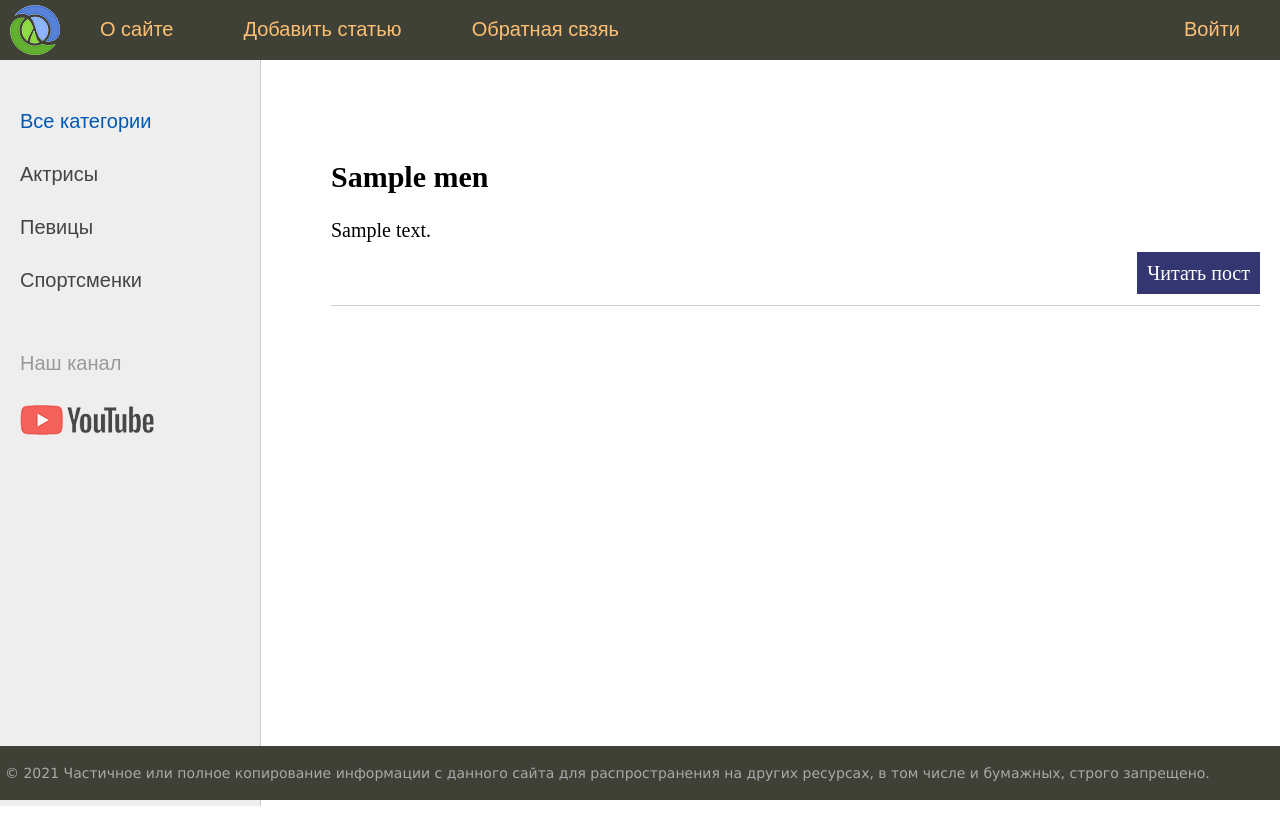
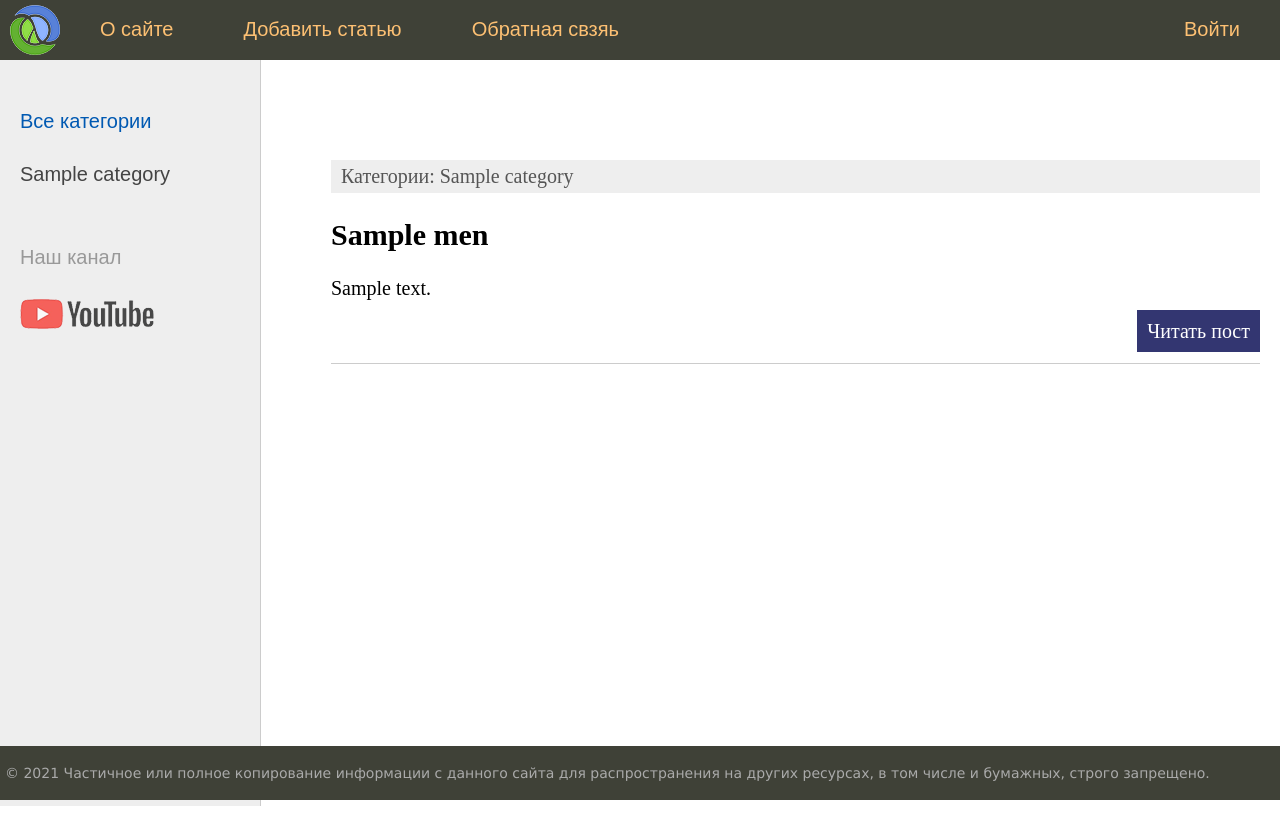
Before and after one commit to Nikolas-Svet/site, a Django app: page / in a window 1280 px wide. Run offline with Django 4.2, Linux system fonts and the light colour scheme; tables that the repository leaves empty hold one stand-in row (values such as "Sample post").

Commit message:
admin-panel

```diff
--- a/coolsite/coolsite/settings.py
+++ b/coolsite/coolsite/settings.py
@@ -126,7 +126,7 @@ AUTH_PASSWORD_VALIDATORS = [
 # Internationalization
 # https://docs.djangoproject.com/en/4.1/topics/i18n/
 
-LANGUAGE_CODE = 'en-us'
+LANGUAGE_CODE = 'ru' # Здесь можно менять язык в админ-панели
 
 TIME_ZONE = 'UTC'
 
--- a/coolsite/men/apps.py
+++ b/coolsite/men/apps.py
@@ -4,3 +4,4 @@ from django.apps import AppConfig
 class MenConfig(AppConfig):
     default_auto_field = 'django.db.models.BigAutoField'
     name = 'men'
+    verbose_name = 'Мужчины' #Название для админ-панели
--- a/coolsite/men/models.py
+++ b/coolsite/men/models.py
@@ -2,16 +2,33 @@ from django.db import models
 from django.urls import reverse
 
 class Men(models.Model):
-    title = models.CharField(max_length=255)
-    content = models.TextField(blank=True)
-    photo = models.ImageField(upload_to="photos/%Y/%m/%d/")
-    time_create = models.DateTimeField(auto_now_add=True)
-    time_update = models.DateTimeField(auto_now=True)
-    is_published = models.BooleanField(default=True)
+    title = models.CharField(max_length=255, verbose_name="Заголовок")
+    content = models.TextField(blank=True, verbose_name="Контент")
+    photo = models.ImageField(upload_to="photos/%Y/%m/%d/", verbose_name="Фото")
+    time_create = models.DateTimeField(auto_now_add=True, verbose_name="Дата создания")
+    time_update = models.DateTimeField(auto_now=True, verbose_name="Дата изменения")
+    is_published = models.BooleanField(default=True, verbose_name="Опубликовано")
+    cat = models.ForeignKey('Category', on_delete=models.PROTECT, null=True)
+    # cat ссылается на класс Category
 
-    # def __str__(self):
-    #     return self.title
+    def __str__(self):
+        return self.title
 
     def get_absolute_url(self):
         return reverse('post', kwargs={'post_id': self.pk})
     # Функция возвращает url
+
+    class Meta: #Класс, используемый для адми-панели
+        verbose_name = "Мужчины" #Название вкладки в админ-панели
+        verbose_name_plural = "Мужчины" #Название вкладки в админ-панели
+        ordering = ['time_create', 'title'] #Сортировка данных
+
+# Дополнительная таблица, разделяющая класс Men на категории
+class Category(models.Model):
+    name = models.CharField(max_length=100, db_index=True)
+
+    def __str__(self):
+        return self.name
+
+    def get_absolute_url(self):
+        return reverse('category', kwargs={'cat_id': self.pk})
--- a/coolsite/men/templates/men/base.html
+++ b/coolsite/men/templates/men/base.html
@@ -35,10 +35,19 @@
 <!-- Sidebar слева -->
 	<td valign="top" class="left-chapters">
 	<ul id="leftchapters">
+{% if cat_selected == 0 %}
 		<li class="selected">Все категории</li>
-		<li><a href="#">Актрисы</a></li>
-		<li><a href="#">Певицы</a></li>
-		<li><a href="#">Спортсменки</a></li>
+{% else %}
+		<li><a href="{% url 'home' %}">Все категории</a></li>
+{% endif %}
+
+{% for c in cats %}
+		{% if c.pk == cat_selected %}
+			<li class="selected">{{c.name}}</li>
+		{% else %}
+			<li><a href="{{ c.get_absolute_url }}">{{c.name}}</a></li>
+		{% endif %}
+{% endfor %}
 		<li class="share">
 		<p>Наш канал</p>
 		<a class="share-yt" href="https://www.youtube.com/channel/UClJzWfGWuGJL2t-3dYKcHTA/playlists" target="_blank" rel="nofollow"></a>
--- a/coolsite/men/templates/men/index.html
+++ b/coolsite/men/templates/men/index.html
@@ -3,7 +3,12 @@
 {% block content %}
 <ul class="list-articles">
 	{% for p in posts %}
-			<li><h2>{{p.title}}</h2>
+		<li>
+			<div class="article-panel">
+	<p class="first">Категории: {{p.cat}}</p>
+		</div>
+
+			<h2>{{p.title}}</h2>
 	{% autoescape on %}
 <!--		autoescape нужно для экранирования тегов, то есть, если в базе данных мы добавим теги,
 		то они будут выводится как текст. Эта функция позволяет читать теги, записанные в БД-->
--- a/coolsite/men/urls.py
+++ b/coolsite/men/urls.py
@@ -8,7 +8,8 @@ urlpatterns = [
     path('add_page/', add_page, name = 'add_page'),
     path('login/', login, name = 'login'),
     path('contact/', contact, name = 'contact'),
-    path('post/<int:post_id>/', show_post, name = 'post')
+    path('post/<int:post_id>/', show_post, name = 'post'),
+    path('category/<int:cat_id>/', show_category, name = 'category')
     # path('nikita/<int:number>/', person), #http://127.0.0.1:8000/men/nikita/2
                                             #внутри стрелок можно использовать различные типы данных:
                                             #str int slug uuid path
--- a/coolsite/men/views.py
+++ b/coolsite/men/views.py
@@ -23,12 +23,31 @@ def login(request):
 def show_post(request, post_id):
     return HttpResponse(f'Контент о пользователе: {post_id}')
 
+def show_category(request, cat_id):
+    posts = Men.objects.filter(cat_id = cat_id)
+    cats = Category.objects.all()
+
+    if len(posts) == 0:
+        raise Http404
+
+    context = {
+        'posts': posts,
+        'cats': cats,
+        'menu': menu,
+        'title': 'Отображение по рубрикам',
+        'cat_selected': cat_id,
+    }
+    return render(request, 'men/index.html', context=context)
+
 def home(request):
     posts = Men.objects.all()
+    cats = Category.objects.all()
     context = {
         'posts': posts,
+        'cats': cats,
         'menu': menu,
         'title': 'Главная страница',
+        'cat_selected': 0,
     }
     return render(request, 'men/index.html', context = context)
 # ******************************************************************
```
Also changed, not shown: coolsite/men/admin.py (+9 -0 lines), coolsite/men/migrations/0002_category_men_cat.py (added).
